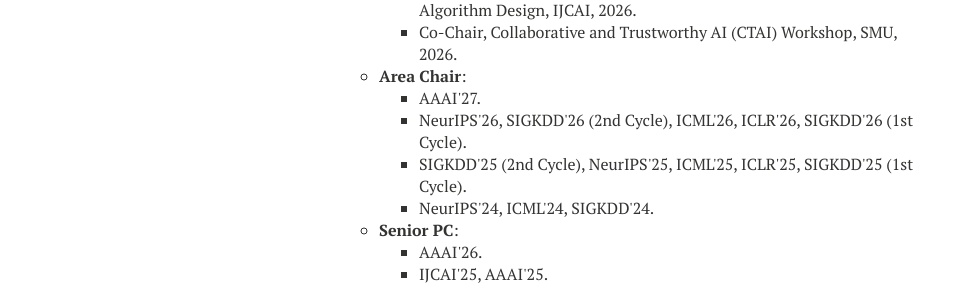
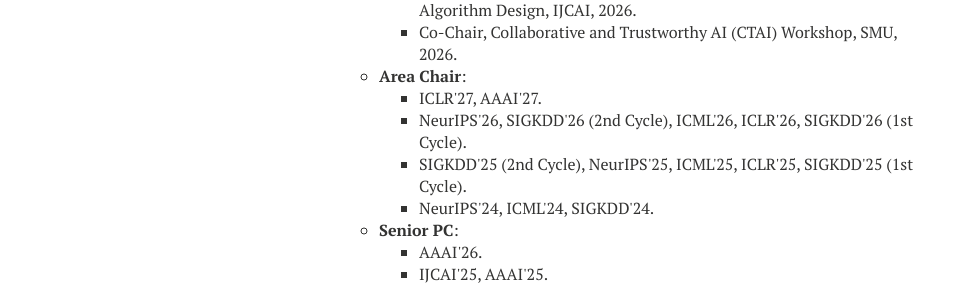
Before and after one commit to zhiguangcaosg/zhiguangcaosg.github.io, a Jekyll site: the page built from services&talks.md, in a window 1280 px wide. Shown: the part 510-795 px from the top of the page, without its empty margins (21-990 px from the left). Built offline with Jekyll 4.4.1, drawn with Linux system fonts in a browser that asks for light colours; nearby versions of some CDN libraries.

Commit message:
Update services&talks.md

```diff
--- a/services&talks.md
+++ b/services&talks.md
@@ -52,7 +52,7 @@ comments: false
 
 	<li> <b>Area Chair</b>:
 		<ul>
-		<li> AAAI'27.
+		<li> ICLR'27, AAAI'27.
 	        </li>
 		<li> NeurIPS'26, SIGKDD'26 (2nd Cycle), ICML'26, ICLR'26, SIGKDD'26 (1st Cycle).
 	        </li>
```
